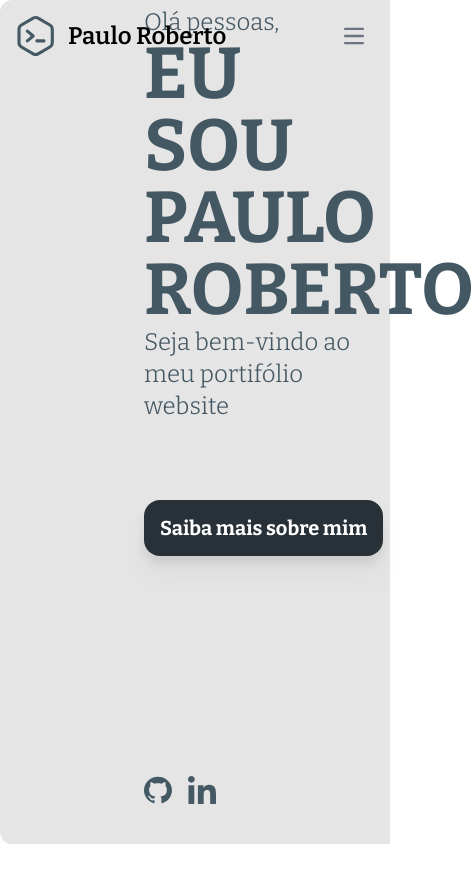
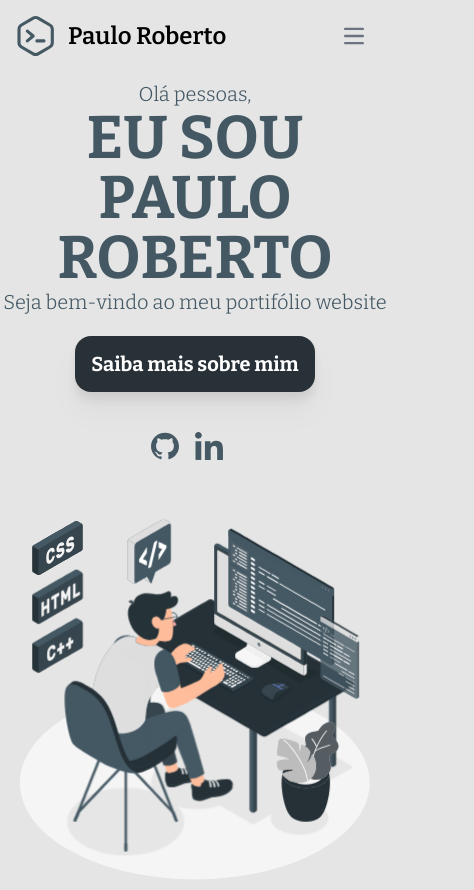
Before and after one commit to PauloCazuza/portifolio, a Next.js app: page / in a window 390 px wide. Shown: the whole page, 474 px wide, since content can reach past the window. Before the commit the page ends 844 px from the top, so only its background shows below. Built offline with nearby package versions, Linux system fonts and the light colour scheme; what tailwindcss-animated would draw is missing.

Commit message:
feat: responsive mobile

```diff
--- a/src/app/globals.css
+++ b/src/app/globals.css
@@ -21,6 +21,7 @@ body {
   font-optical-sizing: auto;
   font-weight: 350;
   font-style: normal;
+  background-color: #E5E5E5;
 }
 
 @layer utilities {
--- a/src/components/formChat/index.tsx
+++ b/src/components/formChat/index.tsx
@@ -40,7 +40,7 @@ function FormChat({
                 className=" flex  mr-4 justify-center items-center h-1/2"
                 onClick={submit}
             >
-                <div className=" bg-blue-700 rounded-full size-16 p-4 flex items-center">
+                <div className=" bg-[#639dbc] rounded-full size-16 p-4 flex items-center">
                     <Image
                         src={require("../../assets/send.png")}
                         className="object-contain "
--- a/src/components/navBar/index.tsx
+++ b/src/components/navBar/index.tsx
@@ -46,6 +46,11 @@ function NavBar() {
         <>
             <div className={"fixed w-full z-50 " + colorNavBar}>
                 <div className="max-w-screen-xl flex flex-wrap items-center justify-between mx-auto p-4">
+                    <Link href="/home"
+                        onClick={() => {
+                            setLinkCurrent("/home");
+                            setShowHamburguer(false);
+                        }}>
                         <div className="flex items-center space-x-3 rtl:space-x-reverse">
                             <Image
                                 src={require("../../assets/Group.svg")}
@@ -54,6 +59,7 @@ function NavBar() {
                             />
                             <span className="self-center text-2xl font-semibold whitespace-nowrap dark:text-[#445964] ">Paulo Roberto</span>
                         </div>
+                    </Link>
                     <div className="flex md:order-2">
                         <button
                             data-collapse-toggle="navbar-search"
@@ -70,7 +76,7 @@ function NavBar() {
                         </button>
                     </div>
                     <div className="items-center justify-between w-full md:flex md:w-auto md:order-1" hidden={!showHamburger} id="navbar-search">
-                        <ul className="flex flex-col p-4 md:p-0 mt-4 font-medium border border-gray-100 rounded-lg bg-gray-50 md:space-x-8 rtl:space-x-reverse md:flex-row md:mt-0 md:border-0 md:bg-white dark:bg-gray-800 md:dark:bg-transparent dark:border-gray-700">
+                        <ul className="flex flex-col p-4 md:p-0 mt-4 font-medium border border-gray-100 rounded-lg bg-gray-50 md:space-x-8 rtl:space-x-reverse md:flex-row md:mt-0 md:border-0 md:bg-white dark:bg-[#E5E5E5] md:dark:bg-transparent dark:border-gray-700">
                             <li>
                                 <Link
                                     href="/home"
--- a/src/components/principal/index.tsx
+++ b/src/components/principal/index.tsx
@@ -1,6 +1,6 @@
 "use client";
 
-import { IsSafari } from "@/utils/browser";
+import { isMobile, isSafari } from "@/utils/browser";
 import { Player } from "@lottiefiles/react-lottie-player";
 import Image from "next/image";
 import Link from "next/link";
@@ -12,28 +12,35 @@ const AnimationJson = require("../../assets/Animation-paulo.json");
 function Principal() {
     const [showModalEmail, setShowModalEmail] = useState(false);
     const [showModalCV, setShowModalCV] = useState(false);
-    const percentage = IsSafari() ? document.body.offsetWidth * 0.5 * 0.8 : "100%";
-    console.log("Is Safari", IsSafari())
+    const percentage = isSafari() ? document.body.offsetWidth * 0.8 * (isMobile() ? 1 : 0.5) : "100%";
 
     return (
         <>
             <div
-                className="rounded-s-xl flex w-[100%] h-[100vh] bg-[#E5E5E5]"
+                className="rounded-s-xl flex flex-col  md:flex-row w-[100%] h-[100vh] bg-[#E5E5E5]"
             >
-                <div className="flex flex-col flex-1 justify-center pl-36  h-full w-full
-                    animate-fade-right animate-once
+                <div className="
+                    flex flex-col flex-1
+                    justify-center
+                    md:pl-36
+                    h-full w-full
+                    mt-20 md:mt-0
+                    text-center
+                    md:text-justify
+                    animate-fade-right
+                    animate-once
                 ">
                     <div className="flex-1 flex justify-end flex-col">
-                        <p className="text-[#445864] text-2xl">
+                        <p className="text-[#445864] text-xl md:text-2xl">
                             Olá pessoas,
                         </p>
-                        <p className="text-[#445864] text-7xl font-bold">
+                        <p className="text-[#445864] text-6xl md:text-7xl font-bold">
                             EU SOU
                         </p>
-                        <p className="text-[#445864] text-7xl font-bold">
+                        <p className="text-[#445864] text-6xl md:text-7xl font-bold">
                             PAULO ROBERTO
                         </p>
-                        <p className="text-[#445864] text-2xl">
+                        <p className="text-[#445864] text-xl md:text-2xl">
                             Seja bem-vindo ao meu portifólio website
                         </p>
                     </div>
@@ -41,7 +48,7 @@ function Principal() {
                         className="flex flex-1 flex-col justify-around"
                     >
                         <div
-                            className="flex justify-start flex-1 items-center"
+                            className="flex justify-center mt-5 md:mt-0 md:justify-start flex-1 items-center"
                         >
                             <Link
                                 href="/sobre"
@@ -50,7 +57,7 @@ function Principal() {
                                 Saiba mais sobre mim
                             </Link>
                         </div>
-                        <div className="flex flex-1 items-end">
+                        <div className="flex flex-1 md:justify-start justify-center md:items-end">
                             <Link
                                 href="https://github.com/PauloCazuza"
                                 className="mr-4"
--- a/src/utils/browser.ts
+++ b/src/utils/browser.ts
@@ -1,3 +1,7 @@
-export function IsSafari() {
+export function isSafari() {
   return /^((?!chrome|android).)*safari/i.test(navigator.userAgent);
-  }
+}
+
+export function isMobile() {
+  return !!/Mobi/.test(navigator.userAgent);
+}
```
Lines whose indentation alone changed are shown as unchanged.
